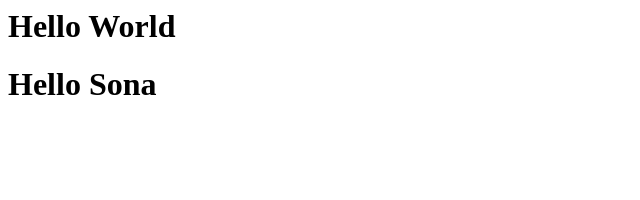
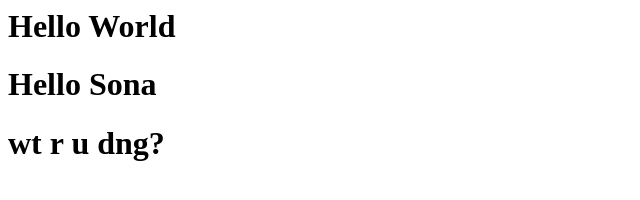
Before and after one commit to Savita-matti/chudel, a plain HTML site: page index.html in a window 1280 px wide. Shown: the whole page, without its empty margins (0-640 px from the left). Drawn offline with Linux system fonts and the light colour scheme.

Commit message:
this is new version

```diff
--- a/index.html
+++ b/index.html
@@ -1,2 +1,3 @@
 <h1> Hello World </h1>
 <h1> Hello Sona </h1>
+<h1> wt r u dng? </h1>
```
